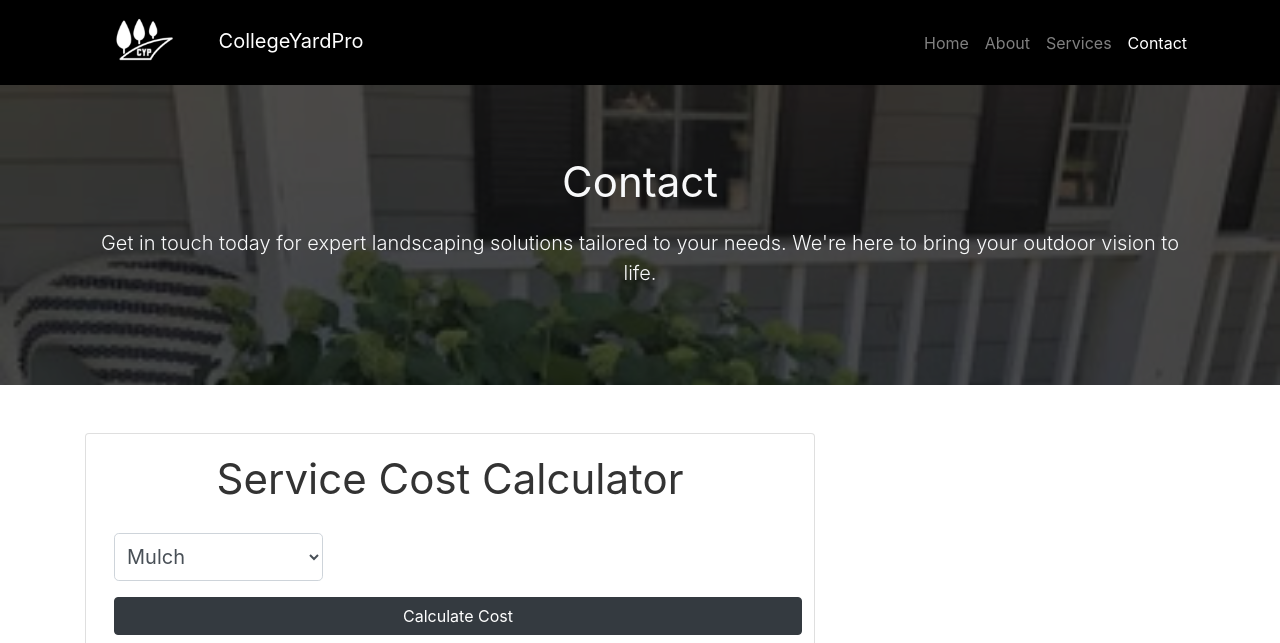
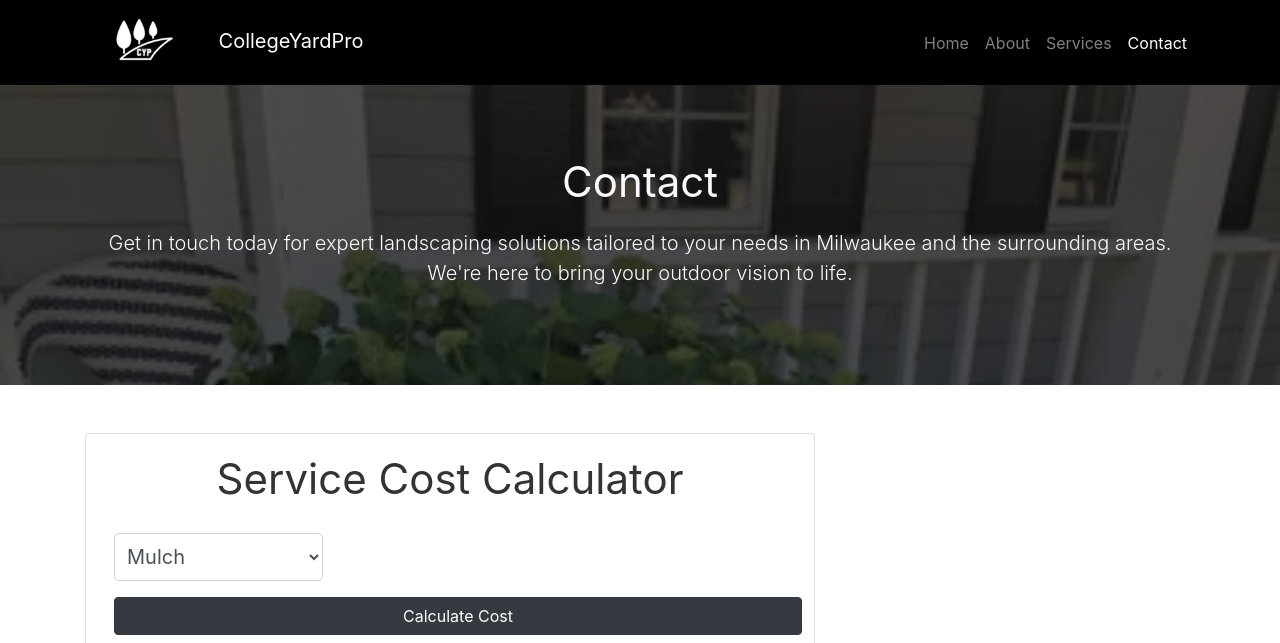
Before and after one commit to mshelleh/collegeyardpro-mshelleh, a plain HTML site: page contact.html in a window 1280 px wide. Shown: the top 643 px of the page. Drawn offline with Linux system fonts and the light colour scheme.

Commit message:
Update contact.html

```diff
--- a/contact.html
+++ b/contact.html
@@ -53,7 +53,7 @@
 					<div class="col mt-5 pt-4">
 						<h1 class="text-light">Contact</h1 >
 						<p class="lead">
-							Get in touch today for expert landscaping solutions tailored to your needs. We're here to bring your outdoor vision to life.
+							Get in touch today for expert landscaping solutions tailored to your needs in Milwaukee and the surrounding areas. We're here to bring your outdoor vision to life.
 						</p>
 					</div>
 				</div>
```
